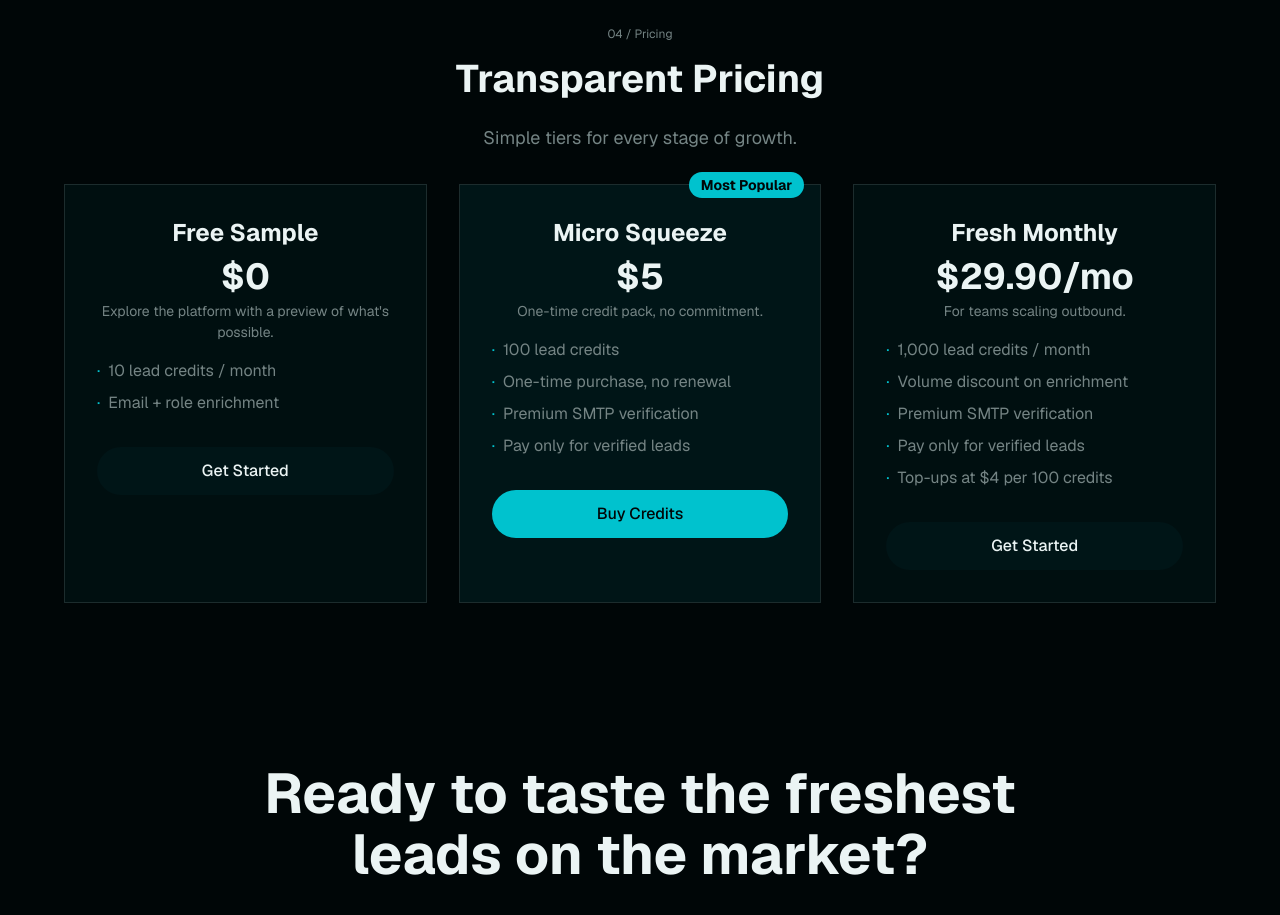
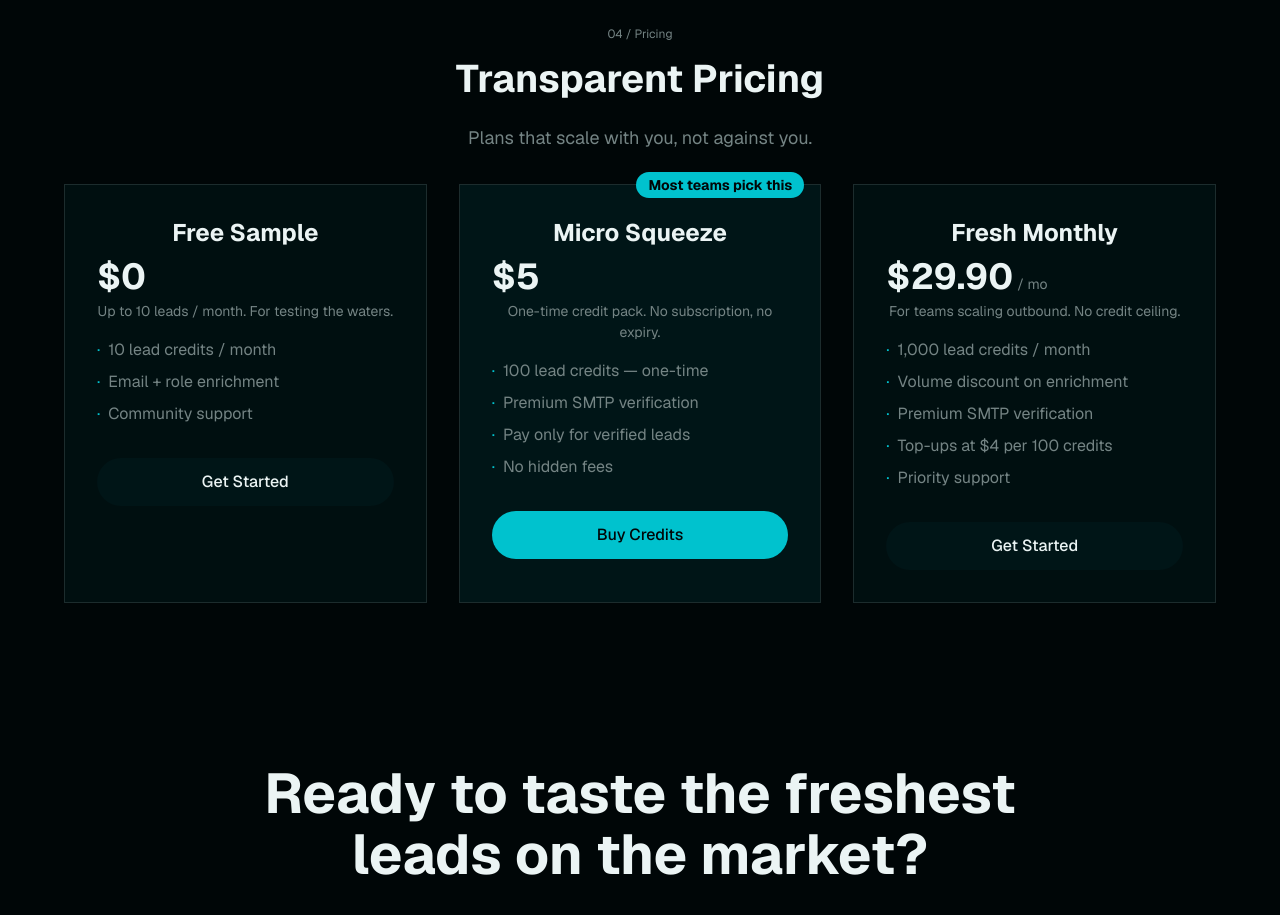
Before and after one commit to riskids/leadslemonade-landingpage, a Next.js app: page / in a window 1280 px wide. Shown: the part 3980-4895 px from the top of the page. Built offline with nearby package versions, Linux system fonts and the light colour scheme.

Commit message:
fix: pricing card content rewrite — Tally-style layout

```diff
--- a/src/components/sections/PricingSection.tsx
+++ b/src/components/sections/PricingSection.tsx
@@ -3,8 +3,13 @@ const PricingSection = () => {
     {
       name: "Free Sample",
       price: "$0",
-      description: "Explore the platform with a preview of what's possible.",
-      features: ["10 lead credits / month", "Email + role enrichment"],
+      unit: "",
+      description: "Up to 10 leads / month. For testing the waters.",
+      features: [
+        "10 lead credits / month",
+        "Email + role enrichment",
+        "Community support",
+      ],
       cta: "Get Started",
       bg: 'var(--color-paper-2)',
       popular: false,
@@ -12,17 +17,30 @@ const PricingSection = () => {
     {
       name: "Micro Squeeze",
       price: "$5",
-      description: "One-time credit pack, no commitment.",
-      features: ["100 lead credits", "One-time purchase, no renewal", "Premium SMTP verification", "Pay only for verified leads"],
+      unit: "",
+      description: "One-time credit pack. No subscription, no expiry.",
+      features: [
+        "100 lead credits — one-time",
+        "Premium SMTP verification",
+        "Pay only for verified leads",
+        "No hidden fees",
+      ],
       cta: "Buy Credits",
       bg: 'var(--color-paper-3)',
       popular: true,
     },
     {
       name: "Fresh Monthly",
-      price: "$29.90/mo",
-      description: "For teams scaling outbound.",
-      features: ["1,000 lead credits / month", "Volume discount on enrichment", "Premium SMTP verification", "Pay only for verified leads", "Top-ups at $4 per 100 credits"],
+      price: "$29.90",
+      unit: "/ mo",
+      description: "For teams scaling outbound. No credit ceiling.",
+      features: [
+        "1,000 lead credits / month",
+        "Volume discount on enrichment",
+        "Premium SMTP verification",
+        "Top-ups at $4 per 100 credits",
+        "Priority support",
+      ],
       cta: "Get Started",
       bg: 'var(--color-paper-2)',
       popular: false,
@@ -50,7 +68,7 @@ const PricingSection = () => {
           Transparent Pricing
         </h2>
         <p className="text-lg mb-8" style={{ color: 'var(--color-muted)' }}>
-          Simple tiers for every stage of growth.
+          Plans that scale with you, not against you.
         </p>
 
         <div className="grid grid-cols-1 md:grid-cols-3 gap-8">
@@ -75,7 +93,7 @@ const PricingSection = () => {
                       borderRadius: 'var(--radius-pill)',
                     }}
                   >
-                    Most Popular
+                    Most teams pick this
                   </span>
                 </div>
               )}
@@ -85,12 +103,22 @@ const PricingSection = () => {
               >
                 {tier.name}
               </h3>
-              <p
-                className="text-4xl font-bold mb-1"
-                style={{ color: 'var(--color-ink)', fontFamily: 'var(--font-display)' }}
-              >
-                {tier.price}
-              </p>
+              <div className="flex items-baseline gap-1 mb-1">
+                <p
+                  className="text-4xl font-bold"
+                  style={{ color: 'var(--color-ink)', fontFamily: 'var(--font-display)' }}
+                >
+                  {tier.price}
+                </p>
+                {tier.unit && (
+                  <span
+                    className="text-sm"
+                    style={{ color: 'var(--color-muted)', fontFamily: 'var(--font-label)' }}
+                  >
+                    {tier.unit}
+                  </span>
+                )}
+              </div>
               <p
                 className="mb-4"
                 style={{ color: 'var(--color-muted)', fontSize: '0.875rem' }}
```
